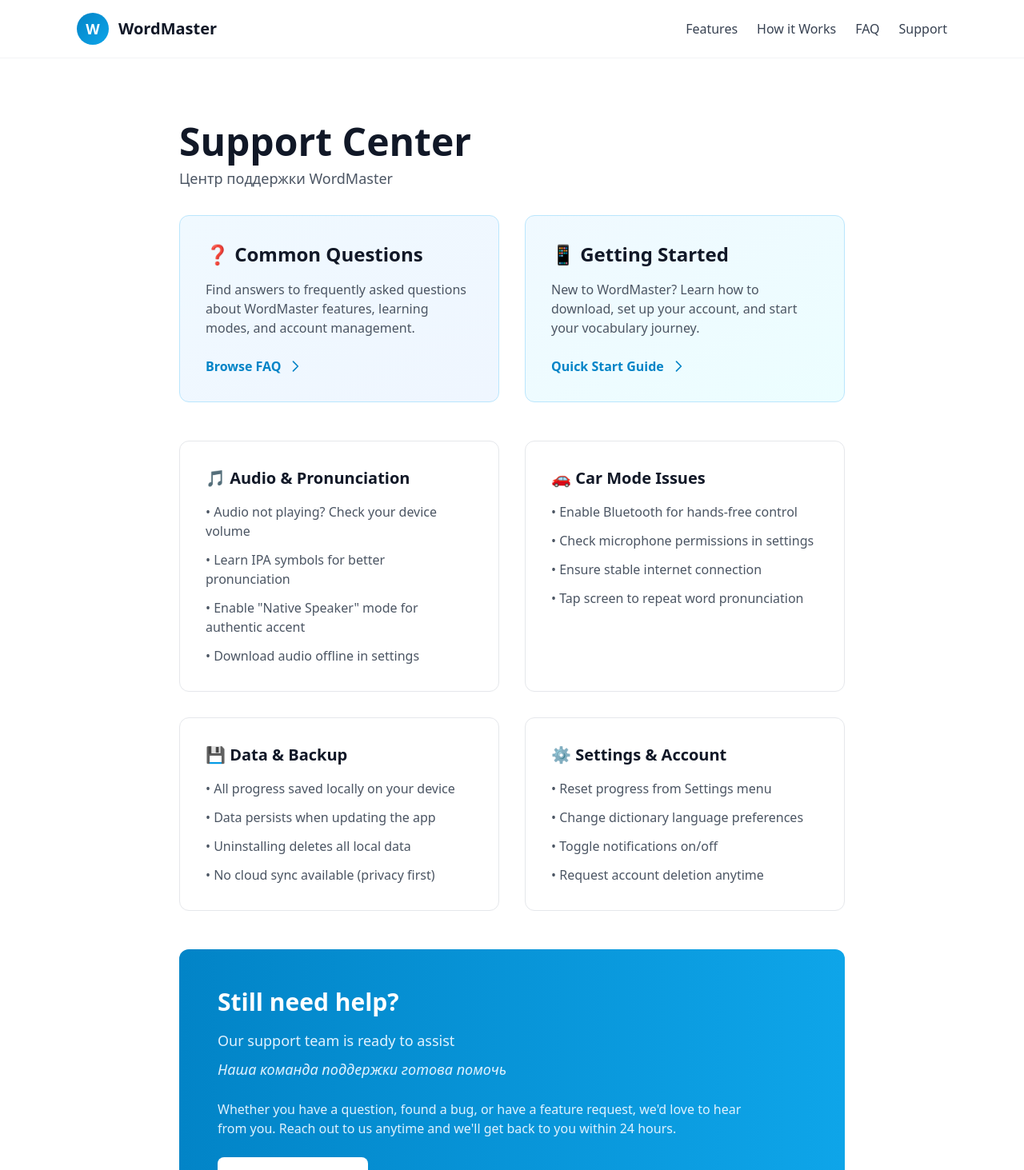
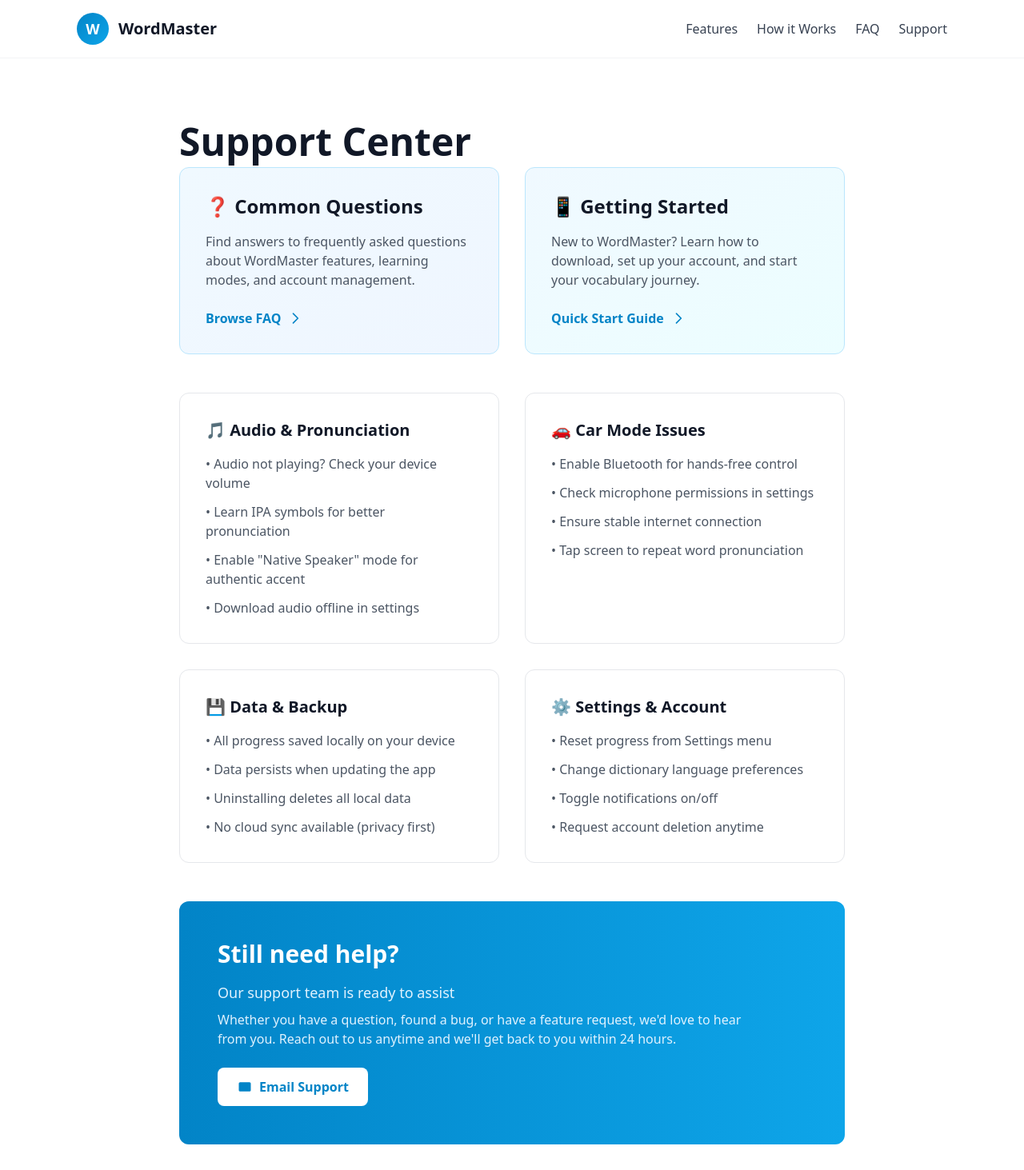
Before and after one commit to mobiledockdev/WordMaster, a Next.js app: page /WordMaster/support in a window 1280 px wide. Shown: the top 1463 px of the page at 80% size. Built offline with nearby package versions, Linux system fonts and the light colour scheme.

Commit message:
Remove remaining Russian text

```diff
--- a/app/data-deletion/page.tsx
+++ b/app/data-deletion/page.tsx
@@ -10,7 +10,6 @@
     <div className="max-w-3xl mx-auto px-4 sm:px-6 lg:px-8 py-12 md:py-20">
       <h1 className="text-4xl md:text-5xl font-bold text-gray-900 mb-2">Data Deletion Request</h1>
       <p className="text-gray-600 mb-8 text-lg">How to request permanent deletion of your WordMaster account and data</p>
-      <p className="text-gray-600 mb-8 italic">Запрос на удаление данных</p>
 
       <div className="bg-gradient-to-r from-red-50 to-orange-50 rounded-xl p-6 mb-12 border border-red-200">
         <h2 className="text-xl font-bold text-red-900 mb-2">⚠️ Important</h2>
--- a/app/support/page.tsx
+++ b/app/support/page.tsx
@@ -9,7 +9,6 @@
   return (
     <div className="max-w-4xl mx-auto px-4 sm:px-6 lg:px-8 py-12 md:py-20">
       <h1 className="text-4xl md:text-5xl font-bold text-gray-900 mb-2">Support Center</h1>
-      <p className="text-gray-600 mb-8 text-lg">Центр поддержки WordMaster</p>
 
       <div className="grid grid-cols-1 md:grid-cols-2 gap-8 mb-12">
         <div className="bg-gradient-to-br from-primary-50 to-blue-50 rounded-xl p-8 border border-primary-200">
@@ -86,9 +85,6 @@
         <p className="text-primary-100 text-lg mb-2">
           Our support team is ready to assist
         </p>
-        <p className="text-primary-100 text-lg mb-6 italic">
-          Наша команда поддержки готова помочь
-        </p>
         <p className="text-primary-100 mb-6 max-w-2xl">
           Whether you have a question, found a bug, or have a feature request, we'd love to hear from you. Reach out to us anytime and we'll get back to you within 24 hours.
         </p>
--- a/components/Features.tsx
+++ b/components/Features.tsx
@@ -40,9 +40,6 @@
         <h2 className="text-4xl md:text-5xl font-bold text-gray-900 mb-4">
           Powerful Features for Language Mastery
         </h2>
-        <p className="text-gray-600 text-lg">
-          Мощные функции для овладения языком
-        </p>
       </div>
 
       <div className="grid grid-cols-1 md:grid-cols-2 lg:grid-cols-3 gap-6">
```
Also changed, not shown: 13 other files (tests, documents, lock files or other folders).
